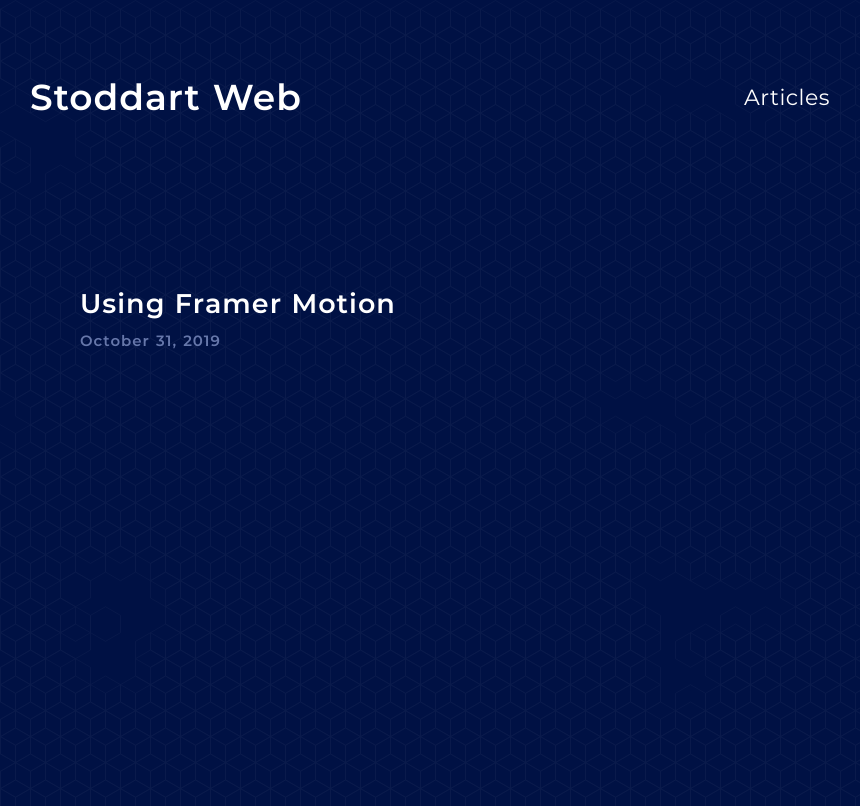
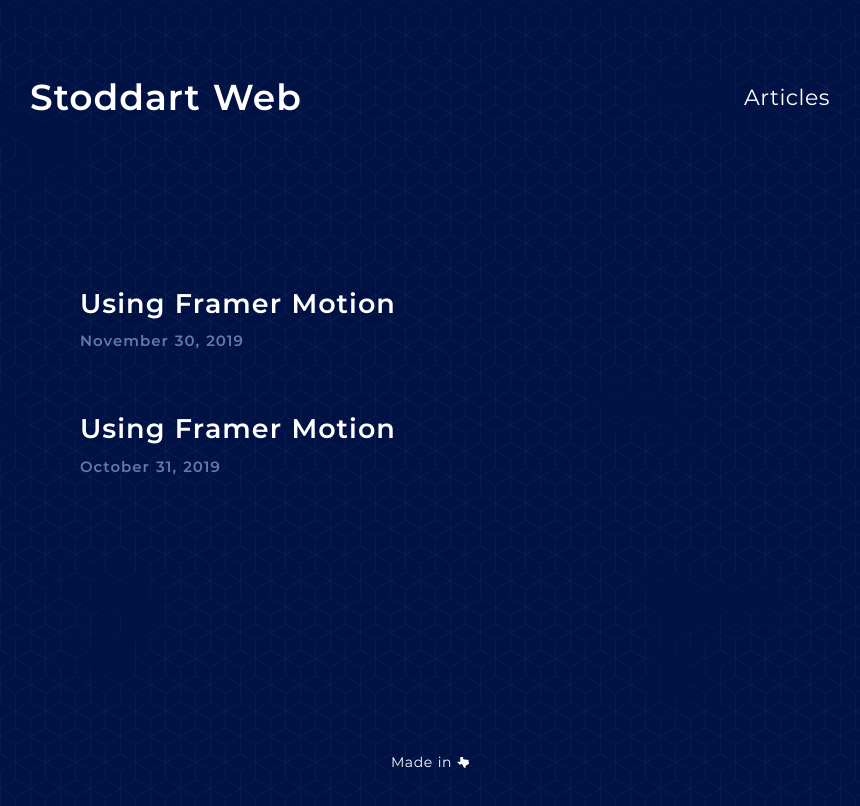
Before and after one commit to cstoddart/stoddart-web, a Gatsby site: page /articles in a window 1280 px wide. Shown: the whole page, without its empty margins (210-1070 px from the left). Built offline with nearby package versions, Linux system fonts and the light colour scheme; Gatsby itself is replaced by a stand-in of ours; some packages are replaced by stand-ins of ours.

Commit message:
improve styles

```diff
--- a/gatsby-config.js
+++ b/gatsby-config.js
@@ -30,20 +30,6 @@ module.exports = {
       },
     },
     {
-      resolve: 'gatsby-source-filesystem',
-      options: {
-        name: 'images',
-        path: `${__dirname}/src/images`,
-      },
-    },
-    {
-      resolve: 'gatsby-source-filesystem',
-      options: {
-        name: 'app',
-        path: `${__dirname}/src`,
-      },
-    },
-    {
       resolve: 'gatsby-plugin-layout',
       options: {
         component: require.resolve('./src/app'),
--- a/src/app.js
+++ b/src/app.js
@@ -1,10 +1,13 @@
-import React from 'react';
+import React, { useState } from 'react';
 import styled from 'styled-components';
 import { Location } from '@reach/router';
 import { Helmet } from 'react-helmet';
 
-import { HexagonBackground } from './components/hexagonBackground';
-import { Navigation } from './components/navigation';
+import {
+  Navigation,
+  Footer,
+  HexagonBackground,
+} from './components';
 import { GlobalStyles } from './globalStyles';
 
 const PageContainer = styled.div`
@@ -14,9 +17,15 @@ const PageContainer = styled.div`
 
 const MainContent = styled.div`
   padding: 150px 50px;
+  min-height: ${({ navigationHeight, footerHeight }) =>
+    `calc(100vh - ${navigationHeight}px - ${footerHeight}px)`
+  };
 `;
 
 export const App = ({ children }) => {
+  const [navigationHeight, setNavigationHeight] = useState(0);
+  const [footerHeight, setFooterHeight] = useState(0);
+
   return (
     <Location>
       {({ location }) => (
@@ -26,8 +35,12 @@ export const App = ({ children }) => {
           </Helmet>
           <GlobalStyles />
           <PageContainer>
-            <Navigation />
-            <MainContent>{children}</MainContent>
+            <Navigation setNavigationHeight={setNavigationHeight} />
+            <MainContent
+              navigationHeight={navigationHeight}
+              footerHeight={footerHeight}
+            >{children}</MainContent>
+            <Footer setFooterHeight={setFooterHeight} />
           </PageContainer>
           <HexagonBackground location={location} />
         </>
--- /dev/null
+++ b/src/articles/articleCopy.md
@@ -0,0 +1,14 @@
+---
+path: "/post-2"
+date: "2019-11-30"
+title: "Using Framer Motion"
+---
+Lorem ipsum dolor sit amet, consectetur adipiscing elit, sed do eiusmod tempor incididunt ut labore et dolore magna aliqua. Feugiat in fermentum posuere urna. Rhoncus aenean vel elit scelerisque mauris pellentesque pulvinar pellentesque. Est sit amet facilisis magna. Cum sociis natoque penatibus et magnis dis parturient montes. Urna porttitor rhoncus dolor purus non enim praesent elementum facilisis. Quis blandit turpis cursus in hac habitasse. Amet est placerat in egestas erat imperdiet sed euismod nisi. Augue neque gravida in fermentum et sollicitudin ac orci phasellus. Leo a diam sollicitudin tempor id eu. Mauris ultrices eros in cursus. Lacus luctus accumsan tortor posuere ac ut consequat semper viverra. Magna fermentum iaculis eu non diam.
+
+Purus viverra accumsan in nisl nisi scelerisque. Nisi lacus sed viverra tellus in hac. Phasellus vestibulum lorem sed risus ultricies tristique nulla. Tincidunt ornare massa eget egestas purus viverra accumsan in. Suspendisse interdum consectetur libero id faucibus nisl tincidunt eget. Mauris vitae ultricies leo integer malesuada. Cras ornare arcu dui vivamus arcu felis bibendum. Sagittis orci a scelerisque purus semper eget duis. Eget mi proin sed libero enim sed faucibus turpis in. At consectetur lorem donec massa. Faucibus nisl tincidunt eget nullam non nisi est sit amet.
+
+Id eu nisl nunc mi ipsum faucibus. Eros donec ac odio tempor orci dapibus ultrices in. Tempor id eu nisl nunc. Ornare arcu odio ut sem nulla pharetra diam sit. Tortor posuere ac ut consequat semper. Interdum varius sit amet mattis. Luctus accumsan tortor posuere ac ut consequat semper viverra. Est lorem ipsum dolor sit amet consectetur adipiscing elit pellentesque. Ullamcorper morbi tincidunt ornare massa. Enim tortor at auctor urna nunc id cursus metus aliquam. Sed viverra ipsum nunc aliquet bibendum enim facilisis. Arcu odio ut sem nulla pharetra diam. Vel orci porta non pulvinar neque laoreet suspendisse. Adipiscing bibendum est ultricies integer quis auctor.
+
+Commodo ullamcorper a lacus vestibulum sed arcu non odio euismod. Dolor purus non enim praesent elementum facilisis leo vel fringilla. Sed arcu non odio euismod lacinia at quis risus sed. Vivamus arcu felis bibendum ut tristique et egestas. Ligula ullamcorper malesuada proin libero nunc consequat. Felis bibendum ut tristique et egestas quis ipsum suspendisse ultrices. Egestas diam in arcu cursus euismod quis viverra. Mauris augue neque gravida in fermentum et sollicitudin. Faucibus a pellentesque sit amet porttitor. Blandit massa enim nec dui nunc mattis enim ut. Ornare quam viverra orci sagittis eu volutpat odio facilisis mauris. Dui nunc mattis enim ut tellus. Lobortis scelerisque fermentum dui faucibus in. Urna neque viverra justo nec ultrices. Elit duis tristique sollicitudin nibh sit amet commodo nulla. Porta non pulvinar neque laoreet.
+
+Elit ut aliquam purus sit amet luctus venenatis lectus. Etiam sit amet nisl purus in mollis nunc. Montes nascetur ridiculus mus mauris vitae ultricies leo integer malesuada. Vitae tempus quam pellentesque nec nam aliquam sem. Ornare quam viverra orci sagittis eu. Lectus magna fringilla urna porttitor rhoncus dolor purus. Urna molestie at elementum eu facilisis sed odio morbi quis. Id ornare arcu odio ut sem. Amet justo donec enim diam vulputate ut pharetra sit. Accumsan lacus vel facilisis volutpat est. Leo in vitae turpis massa sed elementum tempus egestas. Bibendum ut tristique et egestas quis ipsum suspendisse ultrices gravida. Posuere sollicitudin aliquam ultrices sagittis orci a scelerisque purus semper. Pellentesque habitant morbi tristique senectus et netus et. Purus ut faucibus pulvinar elementum integer enim. Dolor purus non enim praesent elementum facilisis leo vel.
--- /dev/null
+++ b/src/components/button/button.js
@@ -0,0 +1,22 @@
+import styled from 'styled-components';
+
+import { colors } from '../../constants';
+import { Link } from 'gatsby';
+
+export const Button = styled.a.attrs(({ to }) => ({
+  as: to ? Link : 'a'
+}))`
+  display: inline-flex;
+  align-items: center;
+  justify-content: center;
+  background-color: ${colors.lightBlue};
+  color: white;
+  cursor: pointer;
+  padding: 10px 20px;
+  border-radius: 15px;
+
+  &:hover {
+    color: ${colors.blue};
+    background-color: ${colors.yellow};
+  }
+`;
--- /dev/null
+++ b/src/components/button/index.js
@@ -0,0 +1 @@
+export * from './button';
--- /dev/null
+++ b/src/components/footer/footer.js
@@ -0,0 +1,31 @@
+import React, { useRef, useEffect } from 'react';
+import styled from 'styled-components';
+
+import texasIcon from '../../images/texas.svg';
+
+const StyledFooter = styled.div`
+  display: flex;
+  align-items: center;
+  justify-content: center;
+  font-size: 14px;
+  padding-bottom: 25px;
+`;
+
+const TexasIcon = styled.img`
+  width 12px;
+  margin-left: 5px;
+`;
+
+export const Footer = ({ setFooterHeight }) => {
+  const footerRef = useRef();
+
+  useEffect(() => {
+    setFooterHeight(footerRef.current.clientHeight);
+  }, []);
+
+  return (
+    <StyledFooter ref={footerRef}>
+      Made in <TexasIcon src={texasIcon} />
+    </StyledFooter>
+  );
+};
--- /dev/null
+++ b/src/components/footer/index.js
@@ -0,0 +1 @@
+export * from './footer';
--- a/src/components/index.js
+++ b/src/components/index.js
@@ -1,2 +1,4 @@
+export * from './button';
+export * from './footer';
 export * from './hexagonBackground';
 export * from './navigation';
--- a/src/components/navigation.js
+++ /dev/null
@@ -1,30 +0,0 @@
-import React from 'react';
-import styled from 'styled-components';
-import { Link } from 'gatsby';
-
-const StyledNavigation = styled.div`
-  padding-top: 65px;
-  display: flex;
-  align-items: center;
-  justify-content: space-between;
-`;
-
-const NavigationItem = styled(Link)`
-  font-size: 22px;
-  cursor: pointer;
-  color: white;
-`;
-
-const Logo = styled(NavigationItem)`
-  font-weight: 600;
-  font-size: 36px;
-`;
-
-export const Navigation = () => (
-  <StyledNavigation>
-    <h1>
-      <Logo to="/">Stoddart Web</Logo>
-    </h1>
-    <NavigationItem to="/articles">Articles</NavigationItem>
-  </StyledNavigation>
-);
--- /dev/null
+++ b/src/components/navigation/index.js
@@ -0,0 +1 @@
+export * from './navigation';
--- /dev/null
+++ b/src/components/navigation/navigation.js
@@ -0,0 +1,38 @@
+import React, { useRef, useEffect } from 'react';
+import styled from 'styled-components';
+import { Link } from 'gatsby';
+
+const StyledNavigation = styled.div`
+  padding-top: 65px;
+  display: flex;
+  align-items: center;
+  justify-content: space-between;
+`;
+
+const NavigationItem = styled(Link)`
+  font-size: 22px;
+  cursor: pointer;
+  color: white;
+`;
+
+const Logo = styled(NavigationItem)`
+  font-weight: 600;
+  font-size: 36px;
+`;
+
+export const Navigation = ({ setNavigationHeight }) => {
+  const navigationRef = useRef();
+
+  useEffect(() => {
+    setNavigationHeight(navigationRef.current.clientHeight);
+  }, []);
+
+  return (
+    <StyledNavigation ref={navigationRef}>
+      <h1>
+        <Logo to="/">Stoddart Web</Logo>
+      </h1>
+      <NavigationItem to="/articles">Articles</NavigationItem>
+    </StyledNavigation>
+  );
+};
--- /dev/null
+++ b/src/constants.js
@@ -0,0 +1,5 @@
+export const colors = {
+  blue: '#014',
+  lightBlue: '#67a',
+  yellow: '#fc1',
+};
--- a/src/globalStyles.js
+++ b/src/globalStyles.js
@@ -3,6 +3,7 @@ import { createGlobalStyle } from 'styled-components';
 import montserratRegular from './fonts/montserratRegular.ttf';
 import montserratSemiBold from './fonts/montserratSemiBold.ttf';
 import montserratBold from './fonts/montserratSemiBold.ttf';
+import { colors } from './constants';
 
 export const GlobalStyles = createGlobalStyle`
   @font-face {
@@ -23,9 +24,13 @@ export const GlobalStyles = createGlobalStyle`
     font-weight: 700;
   }
 
+  * {
+    box-sizing: border-box;
+  }
+
   body {
     margin: 0;
-    background-color: #014;
+    background-color: ${colors.blue};
     color: white;
     font-family: Montserrat;
     overflow-x: hidden;
@@ -42,13 +47,13 @@ export const GlobalStyles = createGlobalStyle`
   }
 
   a {
-    color: #67a;
+    color: ${colors.lightBlue};
     text-decoration: none;
     transition: 0.3s;
   }
 
   a:hover {
-    color: #fc1;
+    color: ${colors.yellow};
   }
 
   p {
--- a/src/pages/articles.js
+++ b/src/pages/articles.js
@@ -1,23 +1,37 @@
 import React from 'react';
 import { graphql, Link } from 'gatsby';
 import styled from 'styled-components';
+import { colors } from '../constants';
+
+const StyledPostLink = styled(Link)`
+  display: block;
+
+  & + & {
+    margin-top: 50px;
+  }
+`;
+
+const ArticleListItemTitle = styled.h2`
+  color: white;
+  transition: 0.3s;
+`;
 
 const ArticleListItem = styled.div`
   display: flex;
   flex-direction: column;
-`;
 
-const ArticleListItemTitle = styled.h2`
-  color: white;
+  &:hover ${ArticleListItemTitle} {
+    color: ${colors.yellow};
+  }
 `;
 
 const PostLink = ({ post }) => (
-  <Link to={post.frontmatter.path}>
+  <StyledPostLink to={post.frontmatter.path}>
     <ArticleListItem>
       <ArticleListItemTitle>{post.frontmatter.title}</ArticleListItemTitle>
       <h5>{post.frontmatter.date}</h5>
     </ArticleListItem>
-  </Link>
+  </StyledPostLink>
 );
 
 const Articles = ({
```
Also changed, not shown: src/pages/index.js (+5 -4 lines), src/images/texas.svg (added), 1 other file.
